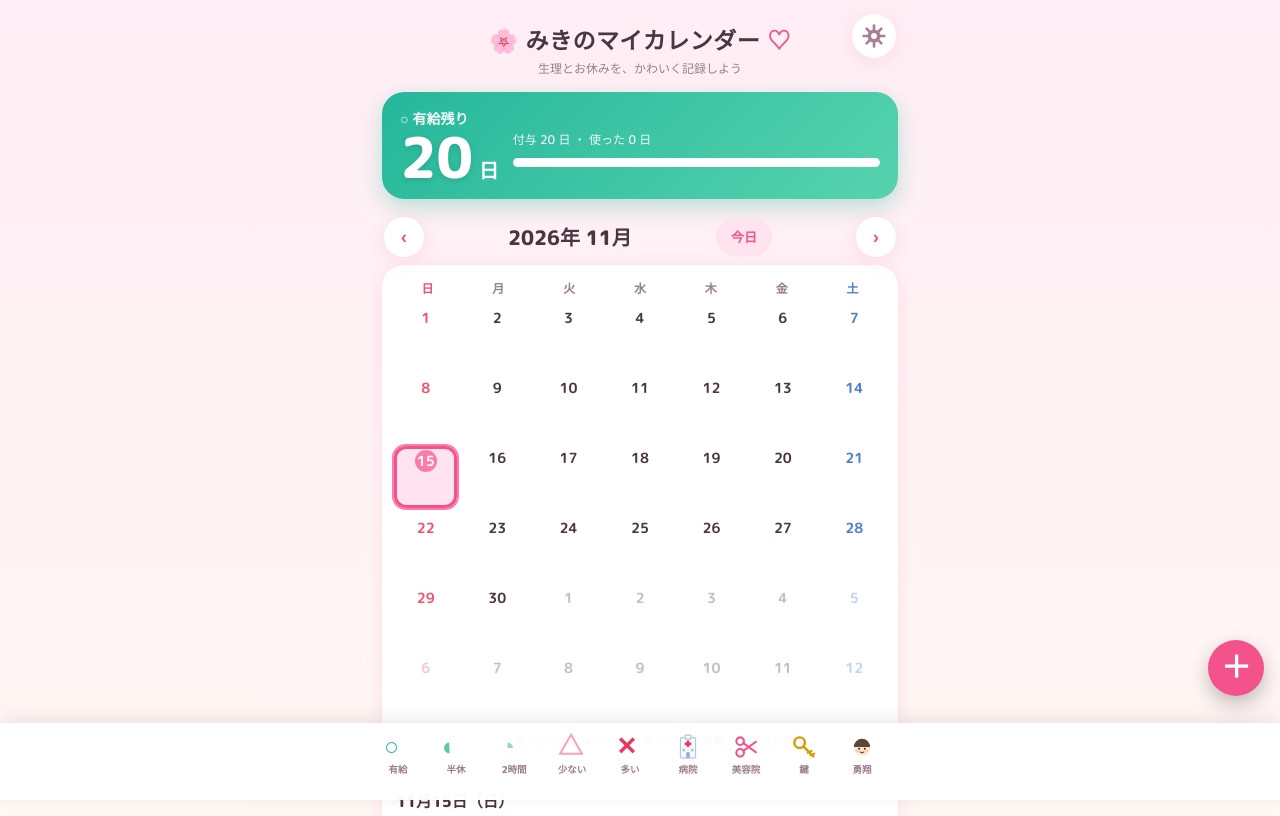
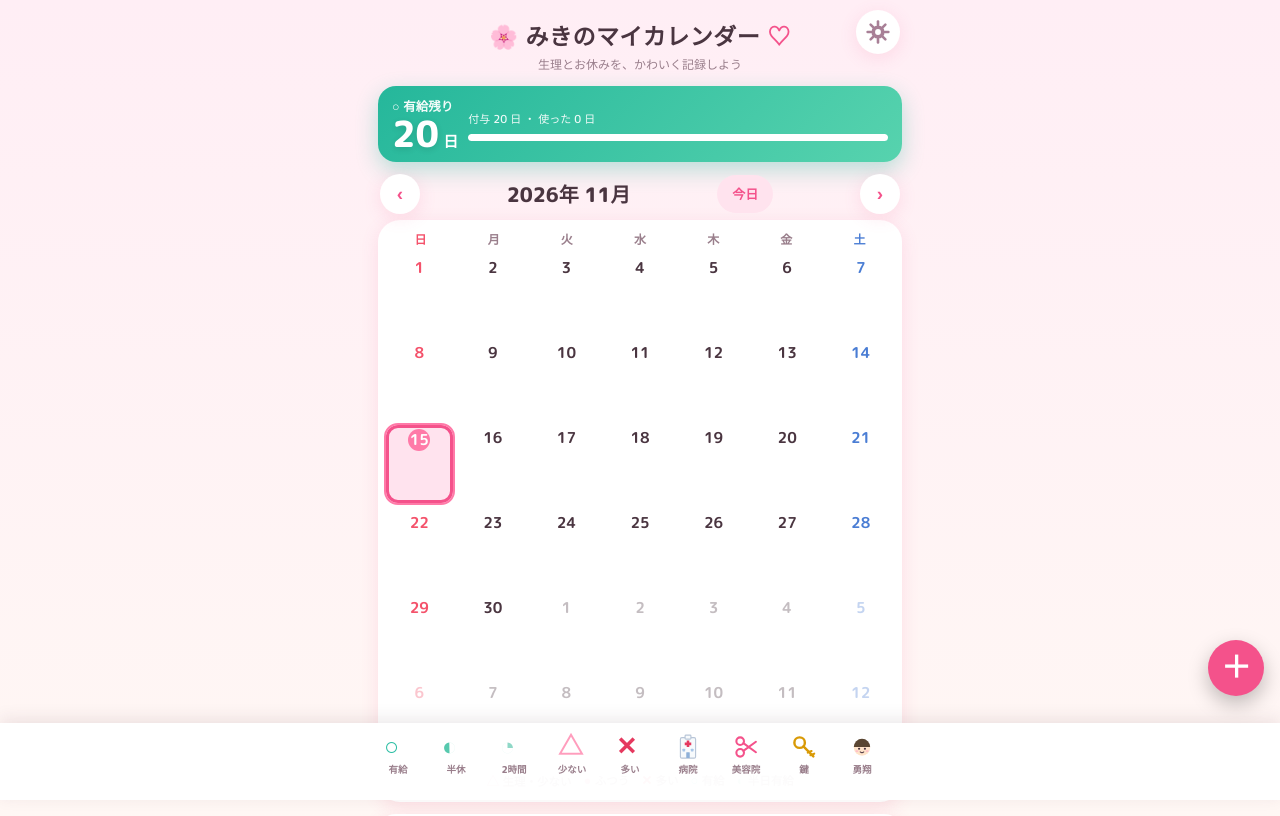
Before and after one commit to uetyjp-afk/miki-calendar, a plain HTML site: page index.html in a window 1280 px wide. Shown: the top 816 px of the page. Drawn offline with Linux system fonts and the light colour scheme.

Commit message:
有給残数の表示を小さくし、カレンダーを大きく（マスの高さ66→82px・余白を圧縮） (v15)

```diff
--- a/index.html
+++ b/index.html
@@ -25,7 +25,7 @@ body{
   background:linear-gradient(180deg,#ffeef5 0%,#fff9f4 55%,#f3fbf8 100%);
   min-height:100vh;
 }
-.wrap{max-width:540px;margin:0 auto;padding:14px 12px 130px}
+.wrap{max-width:540px;margin:0 auto;padding:10px 8px 130px}
 header.app{text-align:center;padding:8px 0 2px;position:relative}
 header.app h1{font-size:23px;margin:0;font-weight:800;letter-spacing:.02em}
 header.app h1 .heart{color:var(--pink-deep)}
@@ -33,25 +33,25 @@ header.app p{margin:2px 0 0;color:var(--sub);font-size:12px;font-weight:500}
 
 /* 有給カード（一番目立つ） */
 .leave-card{
-  margin-top:12px;border-radius:22px;padding:16px 18px 14px;color:#fff;
+  margin-top:10px;border-radius:18px;padding:10px 14px 9px;color:#fff;
   background:linear-gradient(135deg,#25b79b,#57d3ae);
   box-shadow:0 8px 22px rgba(37,183,155,.32);
-  display:flex;align-items:center;gap:14px;
+  display:flex;align-items:center;gap:10px;
 }
 .leave-card.low{background:linear-gradient(135deg,#f08c00,#ffb03a);box-shadow:0 8px 22px rgba(240,140,0,.32)}
 .leave-card.empty{background:linear-gradient(135deg,#e5395f,#ff7a92);box-shadow:0 8px 22px rgba(229,57,95,.32)}
-.leave-card .big{font-size:56px;font-weight:800;line-height:1;text-shadow:0 2px 6px rgba(0,0,0,.12)}
-.leave-card .unit{font-size:20px;font-weight:800}
-.leave-card .lbl{font-size:14px;font-weight:800;opacity:.95}
-.leave-card .sub{font-size:12px;font-weight:500;opacity:.92;margin-top:3px}
+.leave-card .big{font-size:36px;font-weight:800;line-height:1;text-shadow:0 2px 6px rgba(0,0,0,.12)}
+.leave-card .unit{font-size:15px;font-weight:800}
+.leave-card .lbl{font-size:12.5px;font-weight:800;opacity:.95}
+.leave-card .sub{font-size:11px;font-weight:500;opacity:.92;margin-top:2px}
 .leave-card .right{flex:1}
-.bar{height:9px;border-radius:99px;background:rgba(255,255,255,.35);margin-top:9px;overflow:hidden}
+.bar{height:7px;border-radius:99px;background:rgba(255,255,255,.35);margin-top:6px;overflow:hidden}
 .bar i{display:block;height:100%;border-radius:99px;background:#fff;transition:width .4s}
 .leave-warn{font-size:12px;font-weight:800;margin-top:7px;display:none}
 .leave-card.low .leave-warn,.leave-card.empty .leave-warn{display:block}
 
 /* 月ナビ */
-.month-nav{display:flex;align-items:center;justify-content:space-between;margin:18px 2px 8px}
+.month-nav{display:flex;align-items:center;justify-content:space-between;margin:12px 2px 6px}
 .month-nav h2{font-size:20px;margin:0;font-weight:800}
 .nav-btn{
   border:none;background:var(--card);color:var(--pink-deep);width:40px;height:40px;border-radius:50%;
@@ -63,17 +63,17 @@ header.app p{margin:2px 0 0;color:var(--sub);font-size:12px;font-weight:500}
 }
 
 /* カレンダー */
-.cal-card{background:var(--card);border-radius:22px;box-shadow:var(--shadow);padding:12px 10px 14px;touch-action:pan-y}
-.week{display:grid;grid-template-columns:repeat(7,1fr);text-align:center;font-size:12px;font-weight:800;color:var(--sub);padding:2px 0 6px}
+.cal-card{background:var(--card);border-radius:22px;box-shadow:var(--shadow);padding:9px 6px 11px;touch-action:pan-y}
+.week{display:grid;grid-template-columns:repeat(7,1fr);text-align:center;font-size:12px;font-weight:800;color:var(--sub);padding:1px 0 4px}
 .week div:nth-child(1){color:var(--sun)} .week div:nth-child(7){color:var(--sat)}
-.grid{display:grid;grid-template-columns:repeat(7,1fr);gap:4px}
+.grid{display:grid;grid-template-columns:repeat(7,1fr);gap:3px}
 .day{
-  position:relative;min-height:66px;border-radius:14px;padding:4px 2px 3px;cursor:pointer;
+  position:relative;min-height:82px;border-radius:14px;padding:4px 2px 3px;cursor:pointer;
   display:flex;flex-direction:column;align-items:center;background:#fff;border:2px solid transparent;
   min-width:0;overflow:hidden;
 }
 .day:active{transform:scale(.96)}
-.day .dnum{font-size:14px;font-weight:700;line-height:1.15}
+.day .dnum{font-size:15px;font-weight:700;line-height:1.15}
 .day.sun .dnum{color:var(--sun)} .day.sat .dnum{color:var(--sat)}
 .day.other{opacity:.32}
 .day.today{border-color:var(--pink)}
@@ -435,7 +435,7 @@ input,textarea{-webkit-user-select:text;user-select:text}
     </div>
   </div>
 
-  <footer class="note">データはこのスマホの中だけに保存されます 🌷<br>ときどきバックアップ保存をしておくと安心だよ<br><span id="appVer">みきのマイカレンダー v14</span></footer>
+  <footer class="note">データはこのスマホの中だけに保存されます 🌷<br>ときどきバックアップ保存をしておくと安心だよ<br><span id="appVer">みきのマイカレンダー v15</span></footer>
 </div>
 
 <!-- 設定画面 -->
--- a/sw.js
+++ b/sw.js
@@ -1,4 +1,4 @@
-const CACHE = "miki-calendar-v14";
+const CACHE = "miki-calendar-v15";
 const ASSETS = ["./", "./index.html", "./manifest.webmanifest", "./icon.svg"];
 self.addEventListener("install", e => {
   e.waitUntil(caches.open(CACHE).then(c => c.addAll(ASSETS)).then(() => self.skipWaiting()));
```
